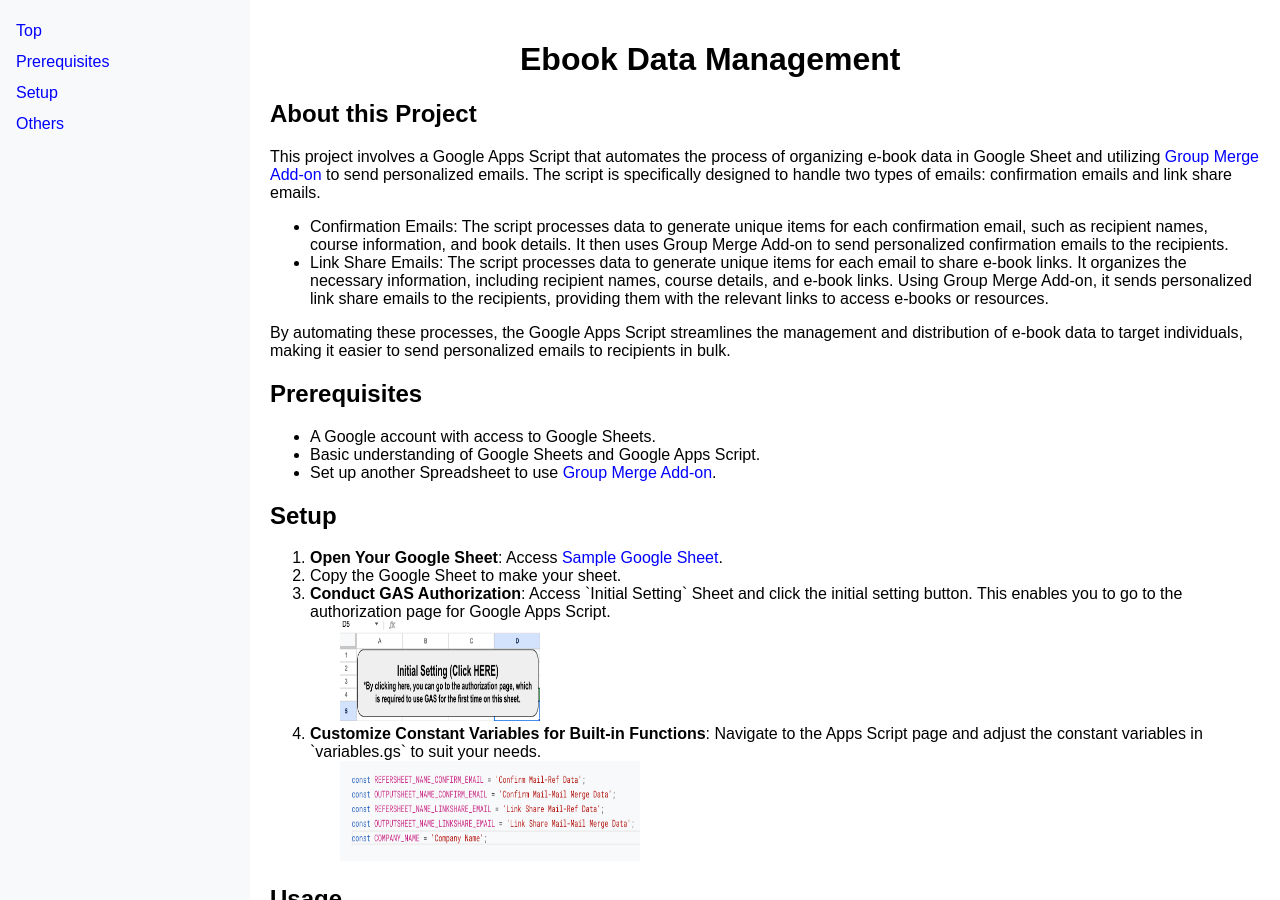
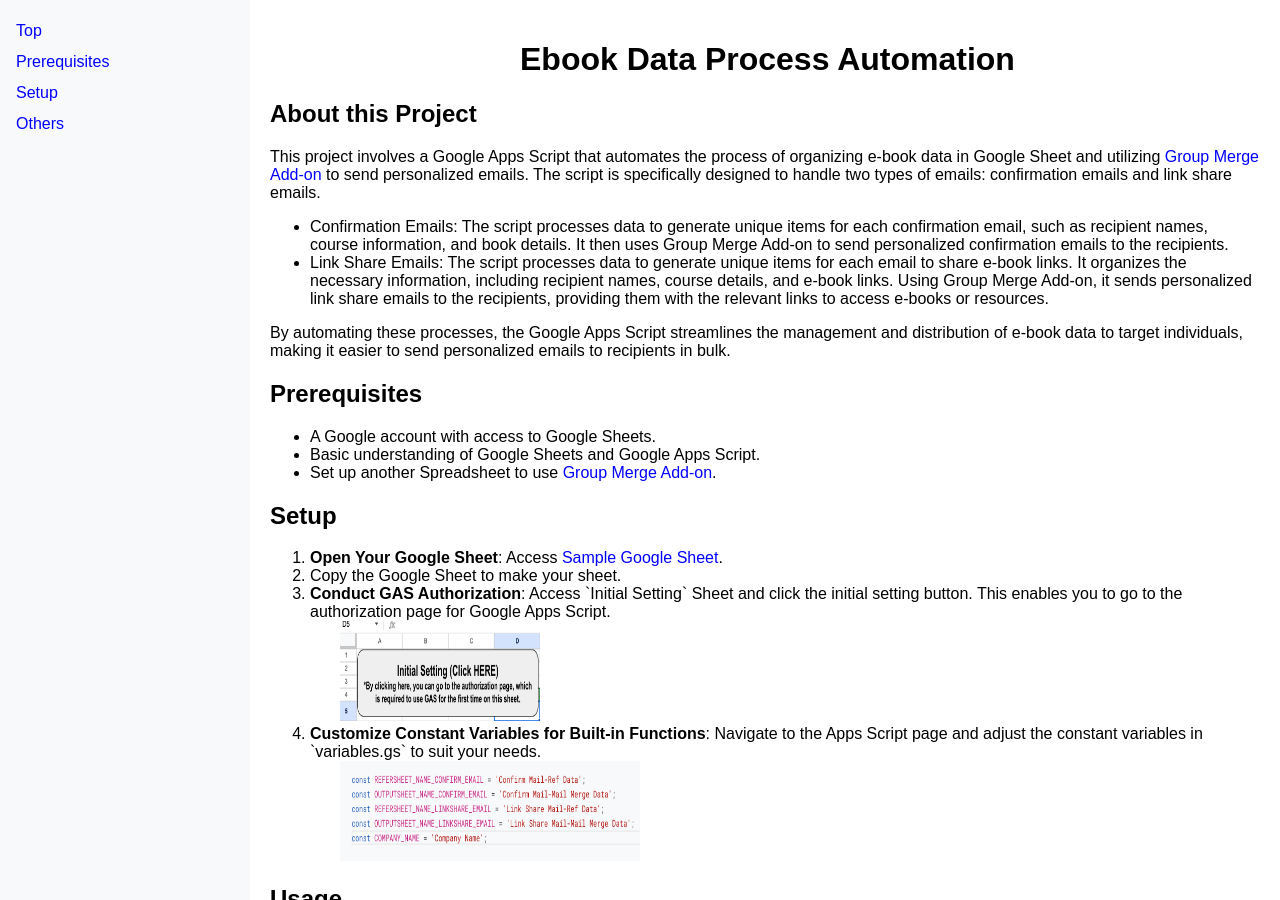
Before and after one commit to tsato21/book-data-organizer, a Jekyll site: the page built from docs/index.html, in a window 1280 px wide and 900 px high. Built offline with Jekyll 4.4.1, drawn with Linux system fonts in a browser that asks for light colours.

Commit message:
Update index.html

```diff
--- a/docs/index.html
+++ b/docs/index.html
@@ -1,5 +1,5 @@
 ---
-title: 'Ebook Data Management'
+title: 'Ebook Data Process Automation'
 layout: default
 ---
 <body>
```
